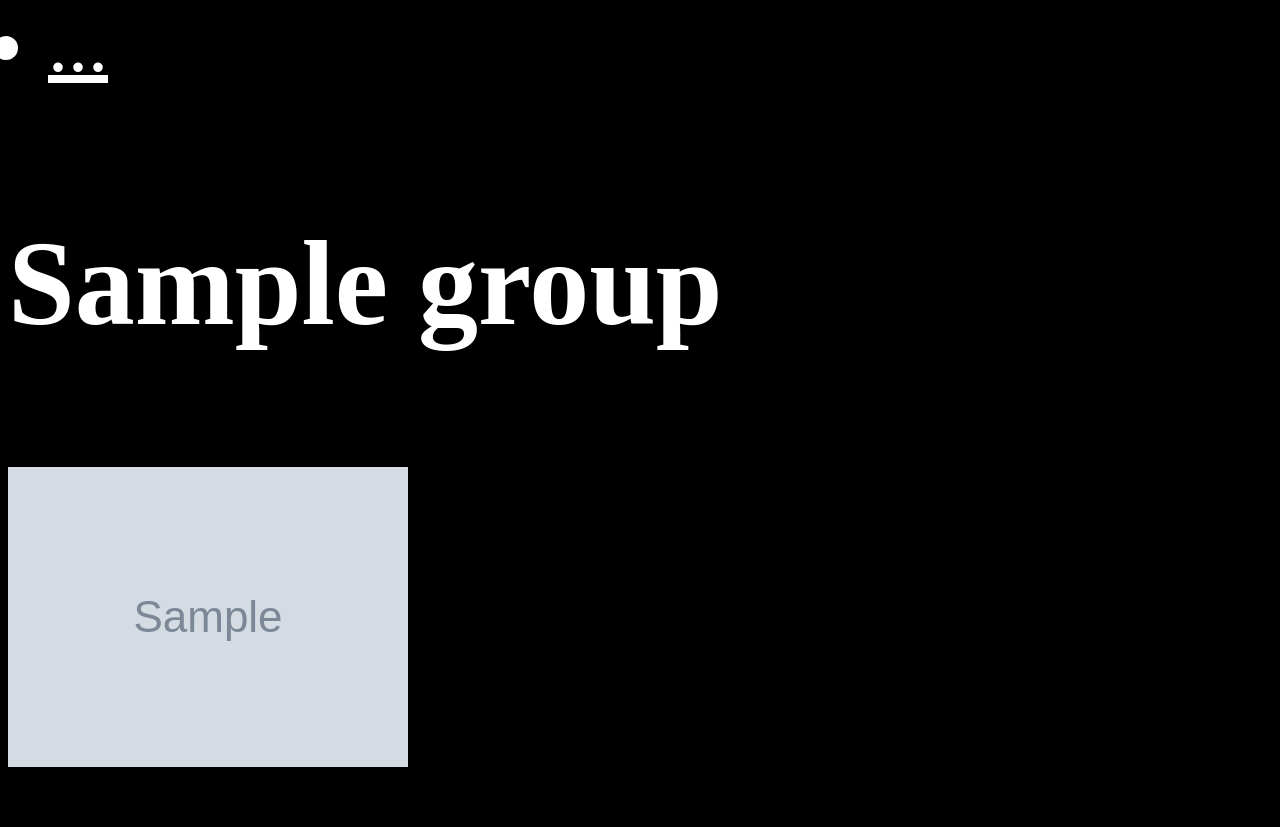
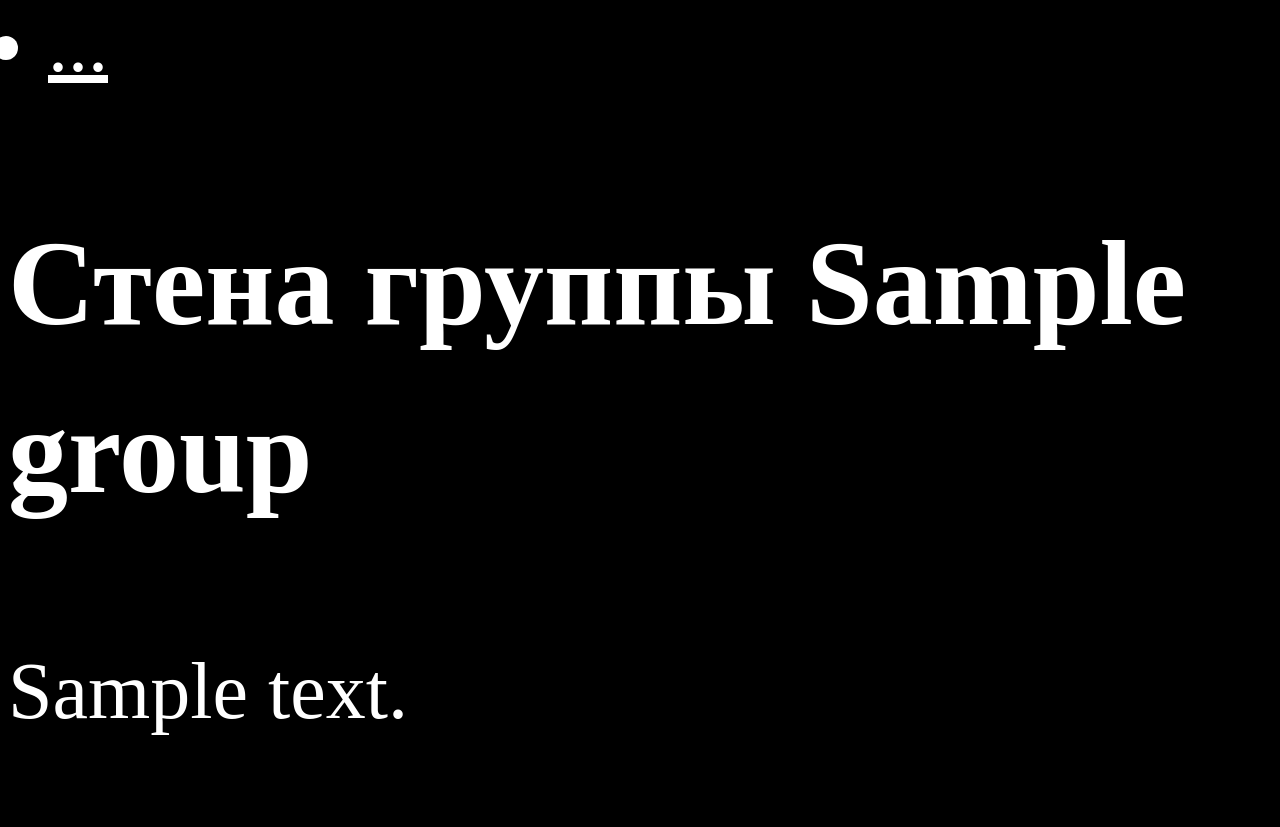
Before and after one commit to vkblind/vkblind, a Django app: template groups/templates/view_group.html in a window 1280 px wide. Shown: the part 540-1367 px from the top of the page. Before the commit the page ends 1307 px from the top, so only its background shows below. Run offline with Django 3.2, Linux system fonts and the light colour scheme; the template is opened without the code that fills it: most values are stand-ins (such as "Sample title", 1, 10 or a date in 2020); grey boxes marked "Sample" are stand-in pictures; parts of the project's set-up code (start-up, migrations or seed data) failed here and were passed over; some libraries are stand-ins or nearby versions.

Commit message:
show group wall

```diff
--- a/groups/templates/view_group.html
+++ b/groups/templates/view_group.html
@@ -1,6 +1,8 @@
 {% extends 'base.html' %}
 
 {% block content %}
-    <h2>{{ group.name }}</h2>
-    <img src="{{ group.photo_200 }}" />
+    <h2>Стена группы {{ group.name }}</h2>
+    {% for wall_item in wall_items %}
+        <div>{{ wall_item.text }}</div><p>
+    {% endfor %}
 {% endblock content %}
--- a/groups/views.py
+++ b/groups/views.py
@@ -23,4 +23,5 @@ def view_groups(request):
 def view_group(request, group_id):
     vkapi = vk.API(access_token=request.user.social_auth.get().tokens)
     group = vkapi.groups.getById(group_id=group_id)[0]
-    return {'group': group}
+    wall = vkapi.wall.get(owner_id='-%s' % group_id)
+    return {'group': group, 'wall_items': wall['items'][:100]}
```
